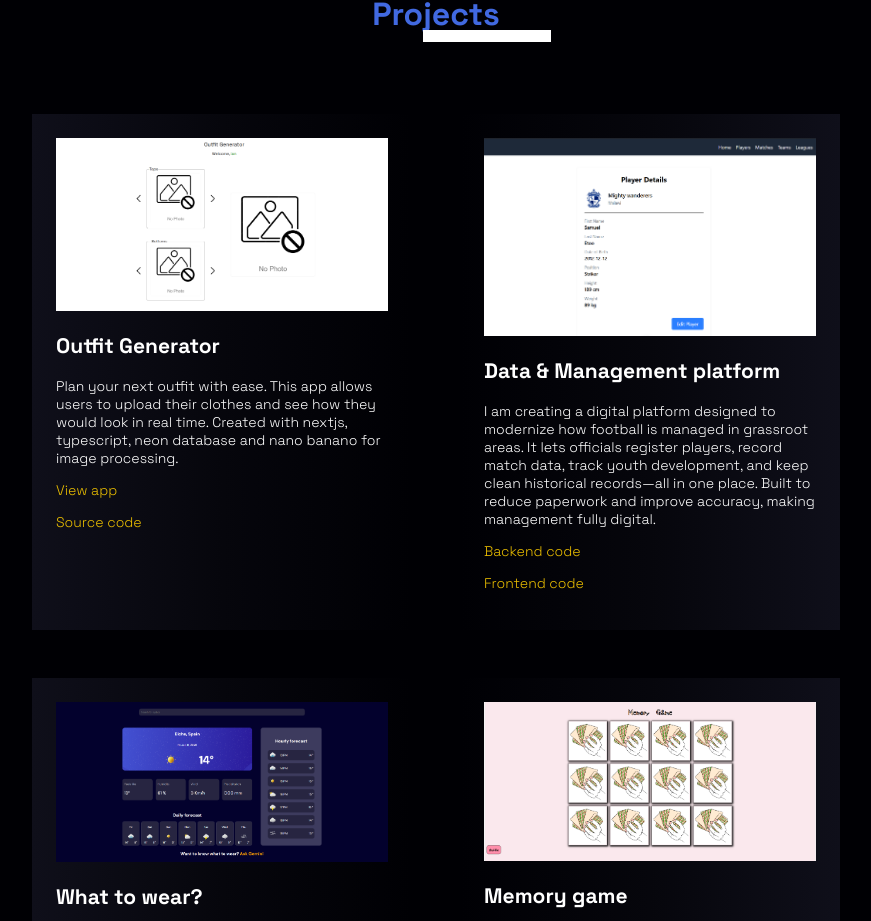
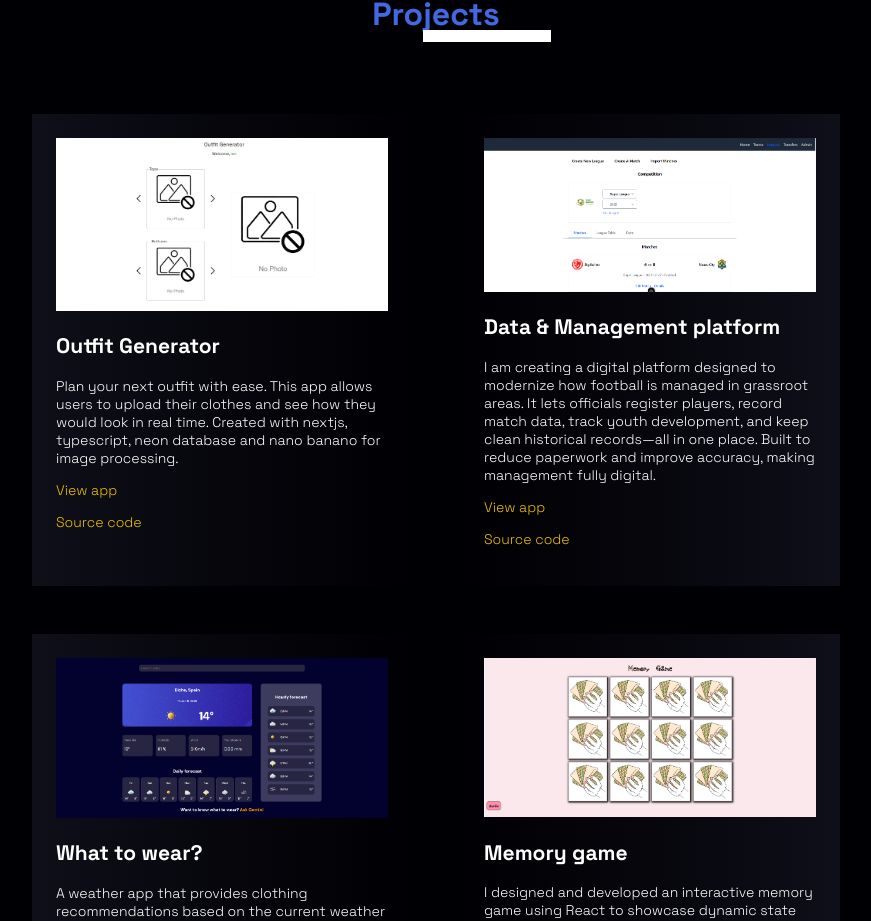
Before and after one commit to BranellKaunda/portfolio1, a Next.js app: page / in a window 1280 px wide. Shown: the part 2809-3730 px from the top of the page, without its empty margins (204-1075 px from the left). Built offline with nearby package versions, Linux system fonts and the light colour scheme.

Commit message:
fix: projects

```diff
--- a/src/app/page.tsx
+++ b/src/app/page.tsx
@@ -674,7 +674,7 @@ export default function Home() {
         <div className="project">
           <div className="project-info">
             <div className="project-img">
-              <img src="/images/football-platform.png" alt="" />
+              <img src="/images/football-data.png" alt="" />
             </div>
             <h2>Data & Management platform</h2>
 
@@ -688,21 +688,21 @@ export default function Home() {
 
             <p>
               <a
-                href="https://github.com/BranellKaunda/football-backend"
+                href="https://football-data-management-app.vercel.app/"
                 target="_blank"
                 rel="noopener noreferrer"
               >
-                Backend code
+                View app
               </a>
             </p>
 
             <p>
               <a
-                href="https://github.com/BranellKaunda/football-front"
+                href="https://github.com/BranellKaunda/football-data-management-app"
                 target="_blank"
                 rel="noopener noreferrer"
               >
-                Frontend code
+                Source code
               </a>
             </p>
           </div>
```
Also changed, not shown: public/images/football-data.png (added).
